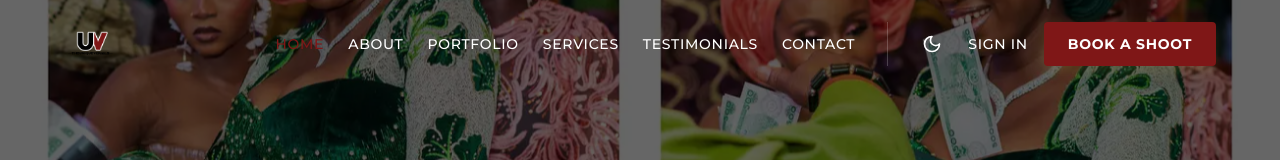
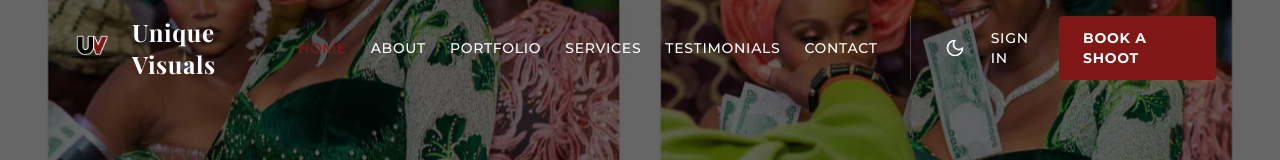
Before and after one commit to Mrreubs/TheUniqueVisuals, a React (Vite) app: page / in a window 1280 px wide. Shown: the top 160 px of the page. Built offline with nearby package versions, Linux system fonts and the light colour scheme; no server answers; a web font is replaced by a local one.

Commit message:
Add Unique Visuals brand text next to navbar logo

```diff
--- a/src/components/layout/Navbar.jsx
+++ b/src/components/layout/Navbar.jsx
@@ -66,12 +66,15 @@ export default function Navbar() {
         transition={{ duration: 0.5 }}
       >
         <div className="max-w-[75rem] mx-auto px-6 py-4 flex items-center justify-between">
-          <Link to="/" className={`transition-colors ${linkColor}`}>
+          <Link to="/" className={`flex items-center gap-3 transition-colors ${linkColor}`}>
             <img
               src={`${import.meta.env.BASE_URL}logo.png`}
               alt="Unique Visuals"
               className="h-12 md:h-14 w-auto"
             />
+            <span className="font-display font-bold text-xl md:text-2xl tracking-wide hidden sm:inline">
+              Unique Visuals
+            </span>
           </Link>
 
           <div className="hidden md:flex items-center gap-8">
```
